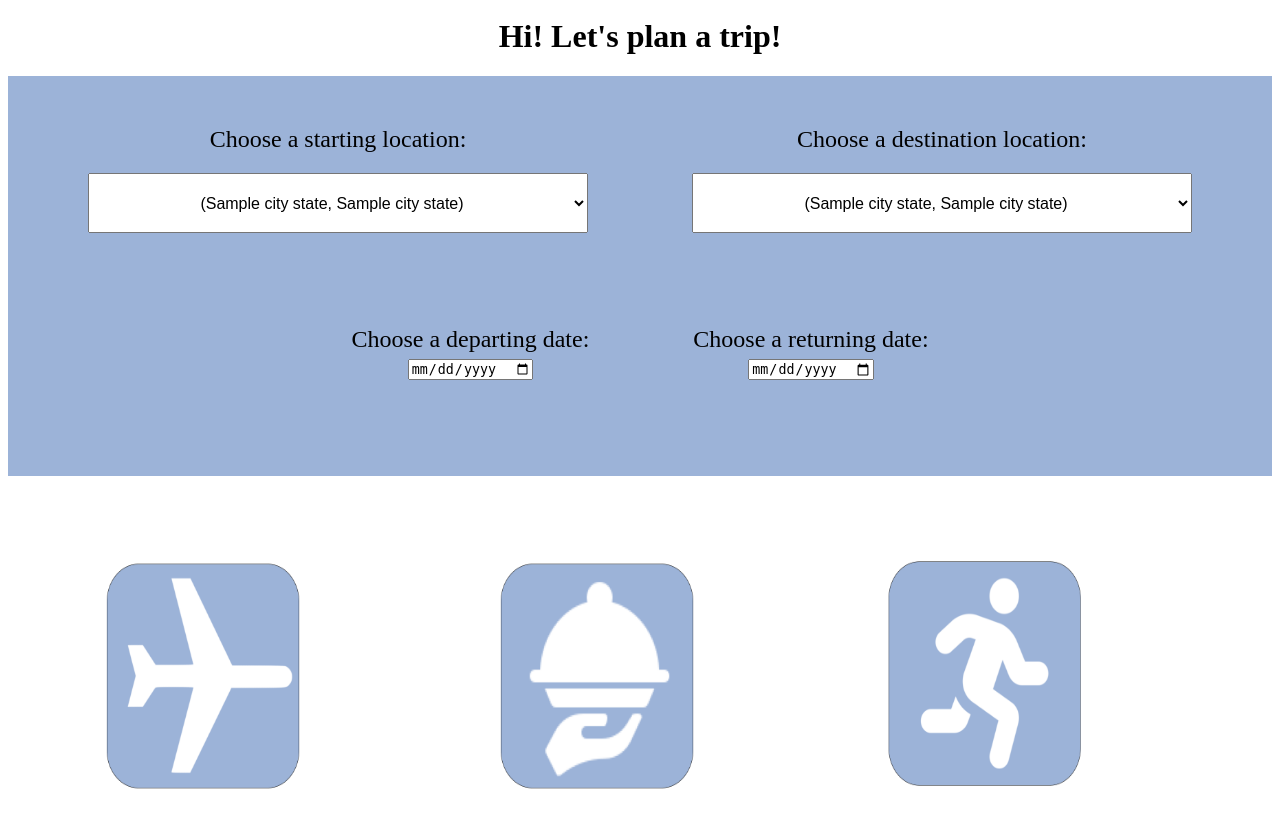
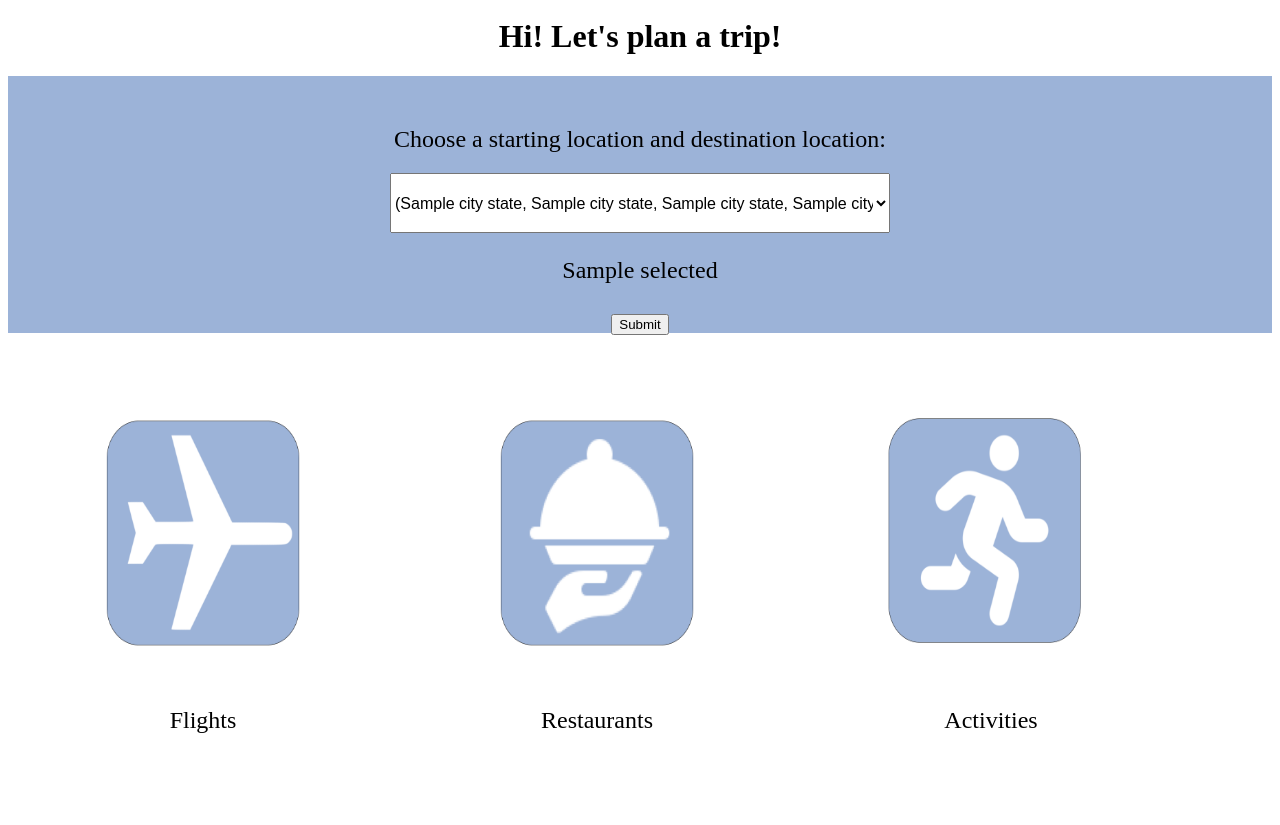
Before and after one commit to KannanAnjali/whatsthemove_cs348, a Flask app: template templates/index.html in a window 1280 px wide. Shown: the part 810-1635 px from the top of the page. Run offline with Flask 2, Linux system fonts and the light colour scheme; the template is opened without the code that fills it: most values are stand-ins (such as "Sample title", 1, 10 or a date in 2020).

Commit message:
storing the locations into a variable

```diff
--- a/application.py
+++ b/application.py
@@ -14,21 +14,18 @@ conn = pymysql.connect(
 )
 
 cur = conn.cursor()
-
+select_dest = None
 
 @application.route('/', methods=['POST', 'GET'])
 def main():
-    cur.execute(
-        'select c.city_id, c.name, s.name from city c join state s on c.state_name = s.name')
+    cur.execute('select c1.city_id, c1.name, s1.name,c2.name, s2.name from city c1 join state s1 on c1.state_name = s1.name, city c2 join state s2 on c2.state_name = s2.name where c1.name <> c2.name')
     city_state_lists = cur.fetchall()
-
-    selected = None
-    print("hello")
-    if request.method == 'POST':
-        print("inside")
-        selected = (request.form.get('city_state'))
+    city_state_lists = list(city_state_lists)
+    city_state_lists.append((-1,'starting city', 'starting state', 'destination city','destination state'))
+    city_state_lists.sort(key=lambda y: y[0])
+    selected = (request.form.get('city_state'))
     print(selected)
-    return render_template('index.html',city_state_lists = city_state_lists, selected = selected)
+    return render_template('index.html', city_state_lists = city_state_lists,selected =selected)
 
 @application.route('/flight', methods=["POST", "GET"])
 def flight():
--- a/templates/index.html
+++ b/templates/index.html
@@ -24,46 +24,19 @@
                 <h1 style = "text-align:center;"> Hi! Let's plan a trip! </h1>
                 <div class="row" style = 'text-align:center;background-color:#9cb3d8'>
                         <div class="dropdown" style="width:device-width;height:100px;padding: 50px;font-size:x-large;display: inline-block; text-align:center">
-                            Choose a starting location:
-                            <form method="POST">
-                                <select name="city_state" class="selectpicker" style="width:500px;height: 60px;text-align:center;font-size: medium;margin-top: 20px;">
+                            Choose a starting location and destination location:
+                            <form method="POST" action ='/'>
+                                <select name="city_state" style="width:500px;height: 60px;text-align:center;font-size: medium;margin-top: 20px;">
                                     {% for j in city_state_lists %}
-                                        {% if selected == j %}
-                                            <OPTION starting_value={{j[0]}} selected>{{j[1], j[2]}}</OPTION>
-                                        {% else %}
-                                        <!-- str = {{j[1], j[2]}} -->
-                                            <OPTION starting_value={{j[0]}}>{{j[1], j[2]}}</OPTION>
-                                        {% endif %}
+                                        <OPTION starting_value={{j[0]}}>{{j[1], j[2], j[3], j[4]}}</OPTION>
                                     {% endfor %}
                                 </select>
-                            </form>
-                        </div>
-                        <div class="dropdown" style="width:device-width;height:100px;padding:50px;font-size: x-large;display: inline-block; text-align:center;">
-                            Choose a destination location:
-                            <form method="POST" action="/destination_location">
-                                <select id = destination_location_id name="dcity_state" class="selectpicker" style="width:500px;height: 60px;text-align:center;font-size:medium;margin-top: 20px;">
-                                    {% for j in city_state_lists %}
-                                        str = {{j[1], j[2]}}
-                                        <OPTION destination_value={{j[0]}}>{{j[1], j[2]}}</OPTION>
-                                    {% endfor %}
-                                </select>
+                                <p>{{selected}}</p>
+                                <input type="submit" value ="Submit">
                             </form>
                         </div>
                 </div>
-                <div class="row" style = 'text-align:center;background-color:#9cb3d8'>
-                    <div class="dropdown" style="width:device-width;height:100px;padding: 50px;font-size:x-large;display: inline-block; text-align:center">
-                        Choose a departing date:
-                        <form method="POST" action="/starting_date">
-                            <input type="date" id="starting_date" name="starting_date">
-                          </form>
-                    </div>
-                    <div class="dropdown" style="width:device-width;height:100px;padding:50px;font-size: x-large;display: inline-block; text-align:center;">
-                        Choose a returning date:
-                        <form method="POST" action="/returning_date">
-                            <input type="date" id="returning_date" name="returning_date">
-                          </form>
-                    </div>
-                </div>
+
     <div class="container">
         <div class='row'>
             <div class='child inline-block-child' style="display: inline-block;padding:30px;width:device-width;">
```
